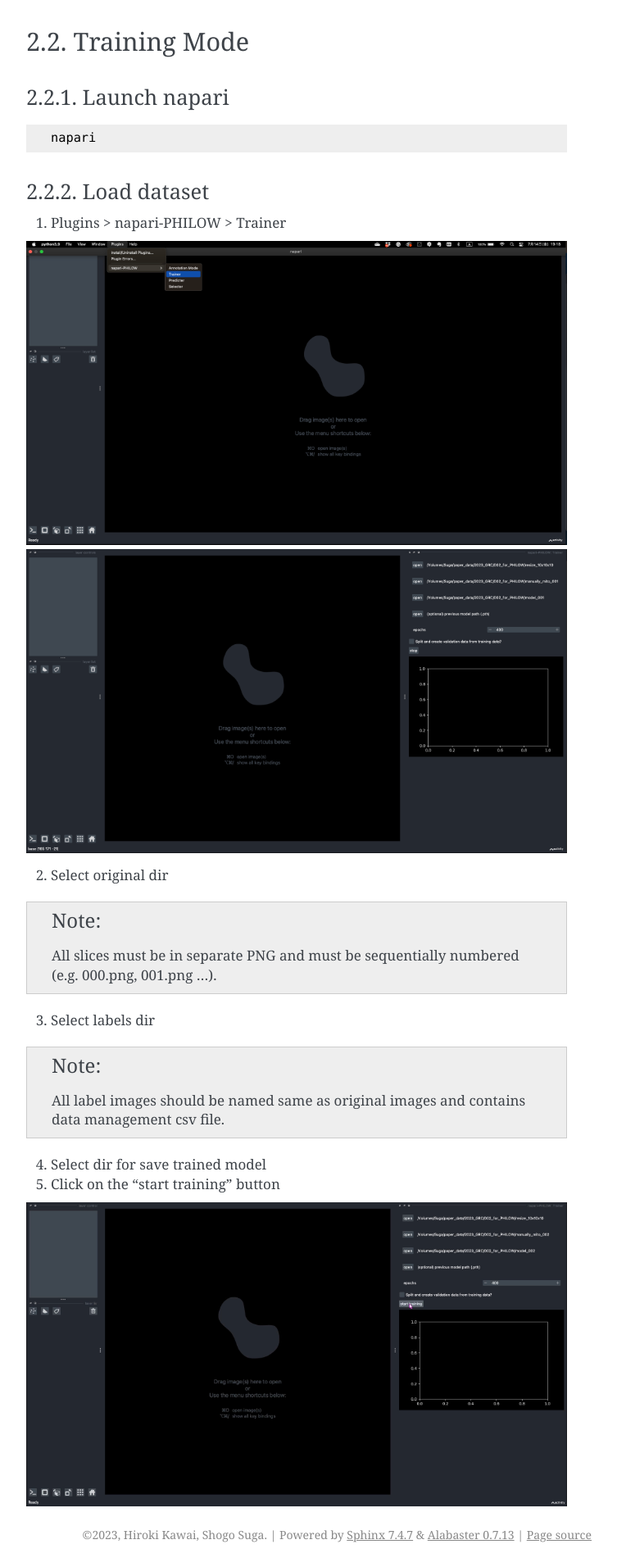
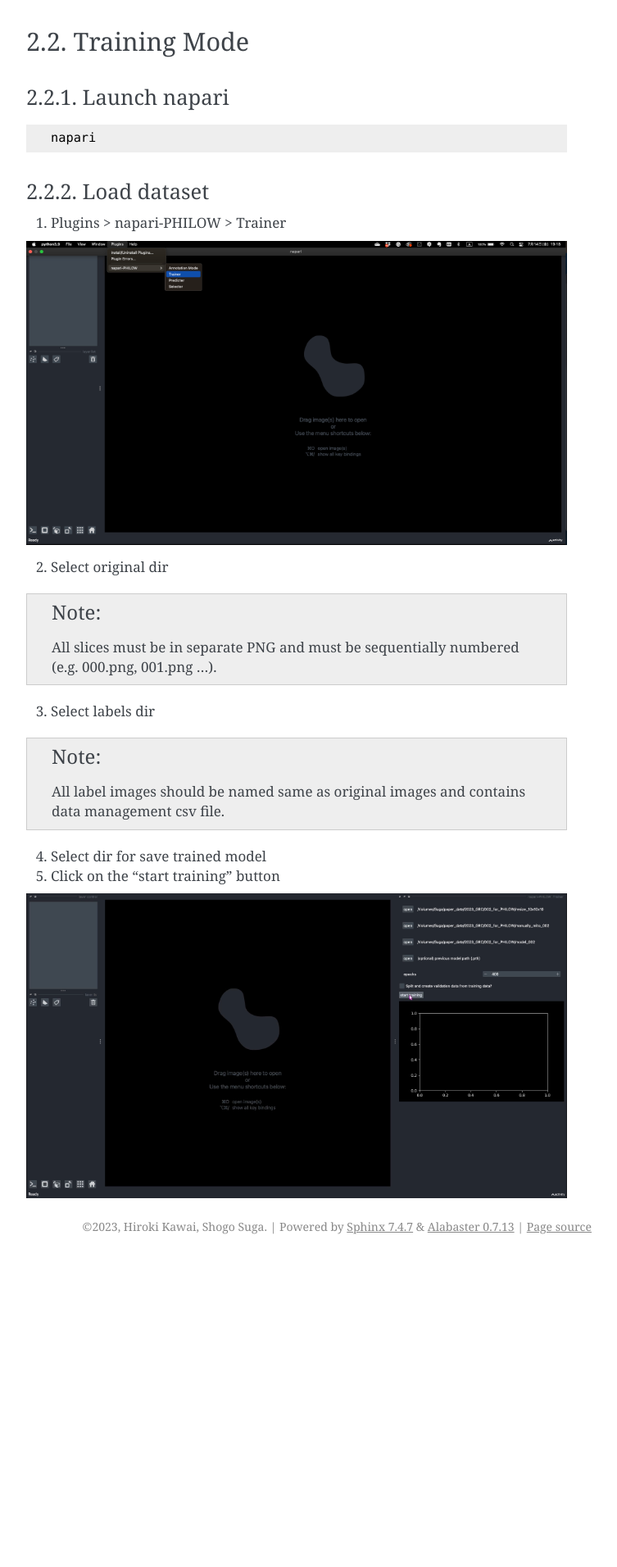
Before and after one commit to neurobiology-ut/PHILOW, a Sphinx documentation site: the page built from docs/usage.rst, in a window 1280 px wide. Shown: the part 2299-4211 px from the top of the page at 82% size, without its empty margins (388-1141 px from the left). Built offline with Sphinx 7.4.7, drawn with Linux system fonts in a browser that asks for light colours; after the commit the page ends 3835 px from its top, so only the background shows below that.

Commit message:
mod: readthedocs

```diff
--- a/docs/usage.rst
+++ b/docs/usage.rst
@@ -79,8 +79,6 @@ Load dataset
 
 .. image:: images/image_003.jpeg
 
-.. image:: images/image_004.jpeg
-
 2. Select original dir
 
 .. note::
```
